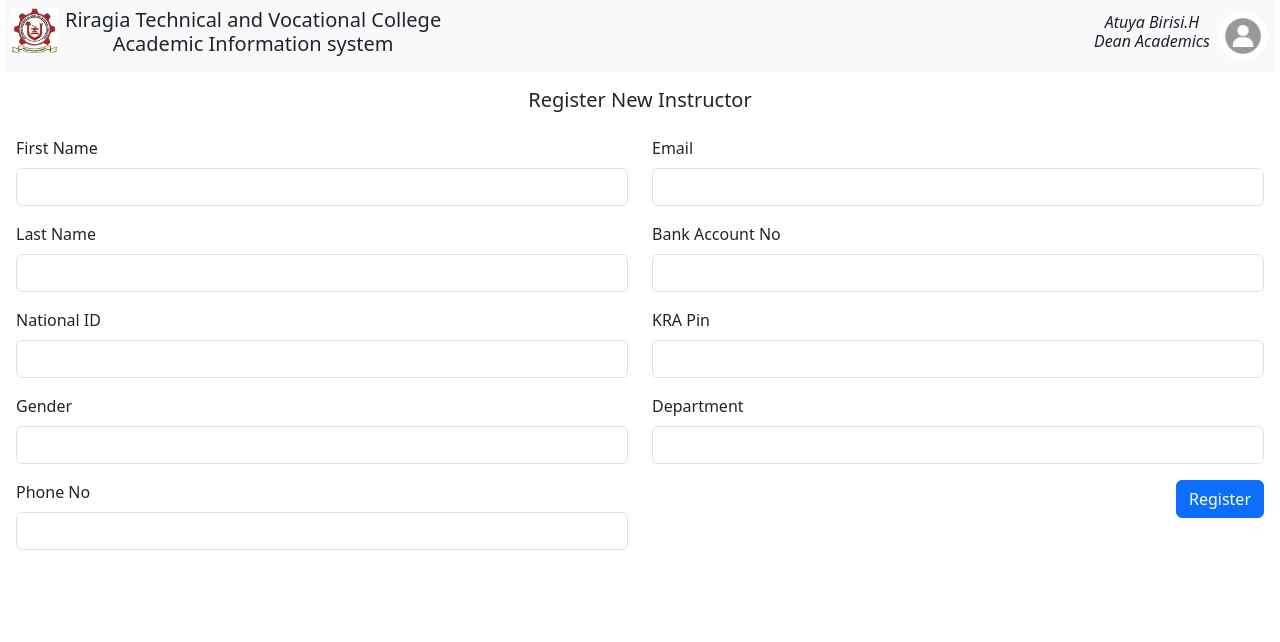
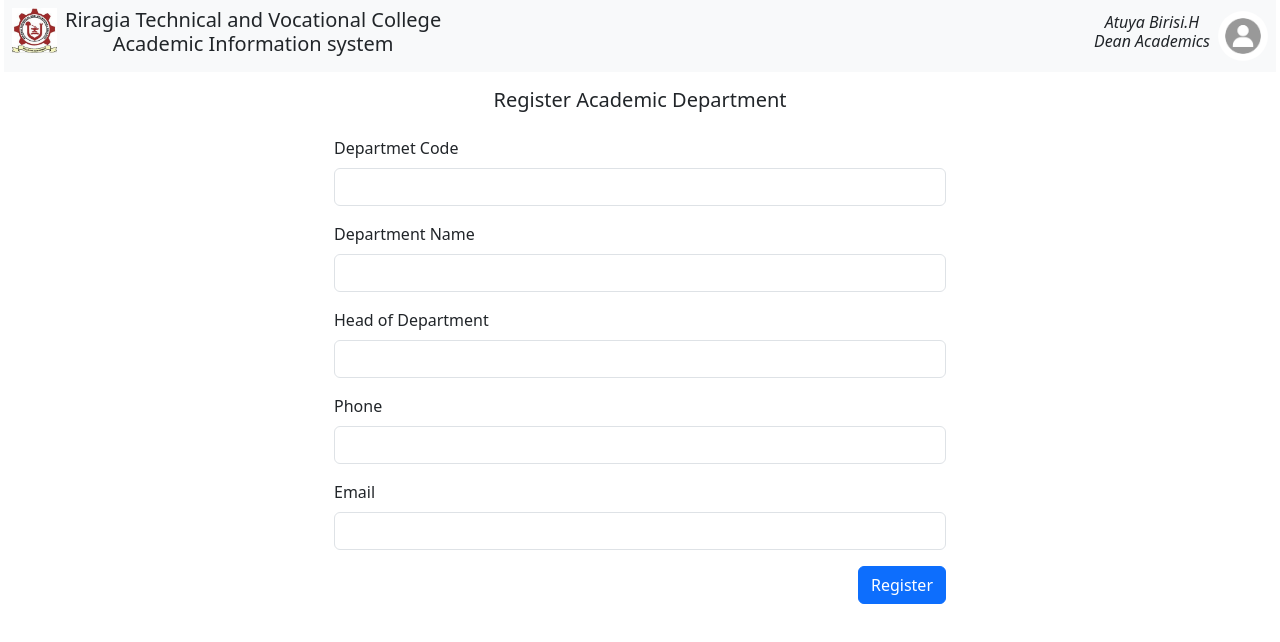
Before and after one commit to atuyabirisi/EscaTech, a React (Vite) app in the folder client/: page / in a window 1280 px wide. Shown: the top 642 px of the page. Built offline with nearby package versions, Linux system fonts and the light colour scheme.

Commit message:
send a request to server to save a new department

```diff
--- a/client/src/App.tsx
+++ b/client/src/App.tsx
@@ -1,11 +1,12 @@
-import InstructorReg from "./components/InstructorReg";
+import DepartmentReg from "./components/DepartmentReg";
 import Navbar from "./components/Navbar";
+// import InstructorReg from "./components/InstructorReg";
 
 export default function App() {
   return (
     <div className="">
       <Navbar />
-      <InstructorReg />
+      <DepartmentReg />
     </div>
   );
 }
--- a/client/src/components/DepartmentReg.tsx
+++ b/client/src/components/DepartmentReg.tsx
@@ -1,8 +1,25 @@
 import { useForm } from "react-hook-form";
+import axios from "axios";
+import { FormEvent } from "react";
 
 export default function DepartmentReg() {
   const instructors = ["Atuya", "Dan", "Edwin", "Gregory", "Gratus", "Jayvon"];
-  const { register, handleSubmit } = useForm();
+  const { register, getValues, reset } = useForm();
+
+  const handleSubmit = (event: FormEvent) => {
+    event.preventDefault();
+    const department = getValues();
+
+    axios
+      .post("http://localhost:5000/api/newdepartment", { ...department })
+      .then(() => {
+        reset();
+      })
+      .catch((error) => {
+        console.log(error);
+        reset();
+      });
+  };
 
   return (
     <div className="row mx-1">
@@ -11,37 +28,35 @@ export default function DepartmentReg() {
         <div className="d-flex justify-content-center py-3">
           <h5>Register Academic Department</h5>
         </div>
-        <form onSubmit={handleSubmit((data) => console.log(data))}>
+        <form onSubmit={handleSubmit}>
           <div className="mb-3">
-            <label htmlFor="depid" className="form-label">
-              DEPARTMENT CODE
+            <label htmlFor="code" className="form-label">
+              Departmet Code
             </label>
             <input
-              {...register("depid")}
-              id="depid"
+              {...register("code")}
+              id="code"
               type="text"
               className="form-control"
             />
           </div>
           <div className="mb-3">
-            <label htmlFor="depname" className="form-label">
-              DEPARTMENT NAME
+            <label htmlFor="name" className="form-label">
+              Department Name
             </label>
             <input
-              {...register("depname")}
-              id="depname"
+              {...register("name")}
+              id="name"
               type="text"
               className="form-control"
             />
           </div>
           <div className="mb-3 form-group">
             <label htmlFor="hod" className="form-label">
-              HOD
+              Head of Department
             </label>
             <select {...register("hod")} id="hod" className="form-control">
-              <option value="" disabled>
-                Select the Department Head
-              </option>
+              <option value=""></option>
               {instructors.map((instructor, index) => (
                 <option value={instructor} key={index}>
                   {instructor}
@@ -51,7 +66,7 @@ export default function DepartmentReg() {
           </div>
           <div className="mb-3">
             <label htmlFor="phone" className="form-label">
-              PHONE
+              Phone
             </label>
             <input
               {...register("phone")}
@@ -62,7 +77,7 @@ export default function DepartmentReg() {
           </div>
           <div className="mb-3">
             <label htmlFor="email" className="form-label">
-              EMAIL
+              Email
             </label>
             <input
               {...register("email")}
```
